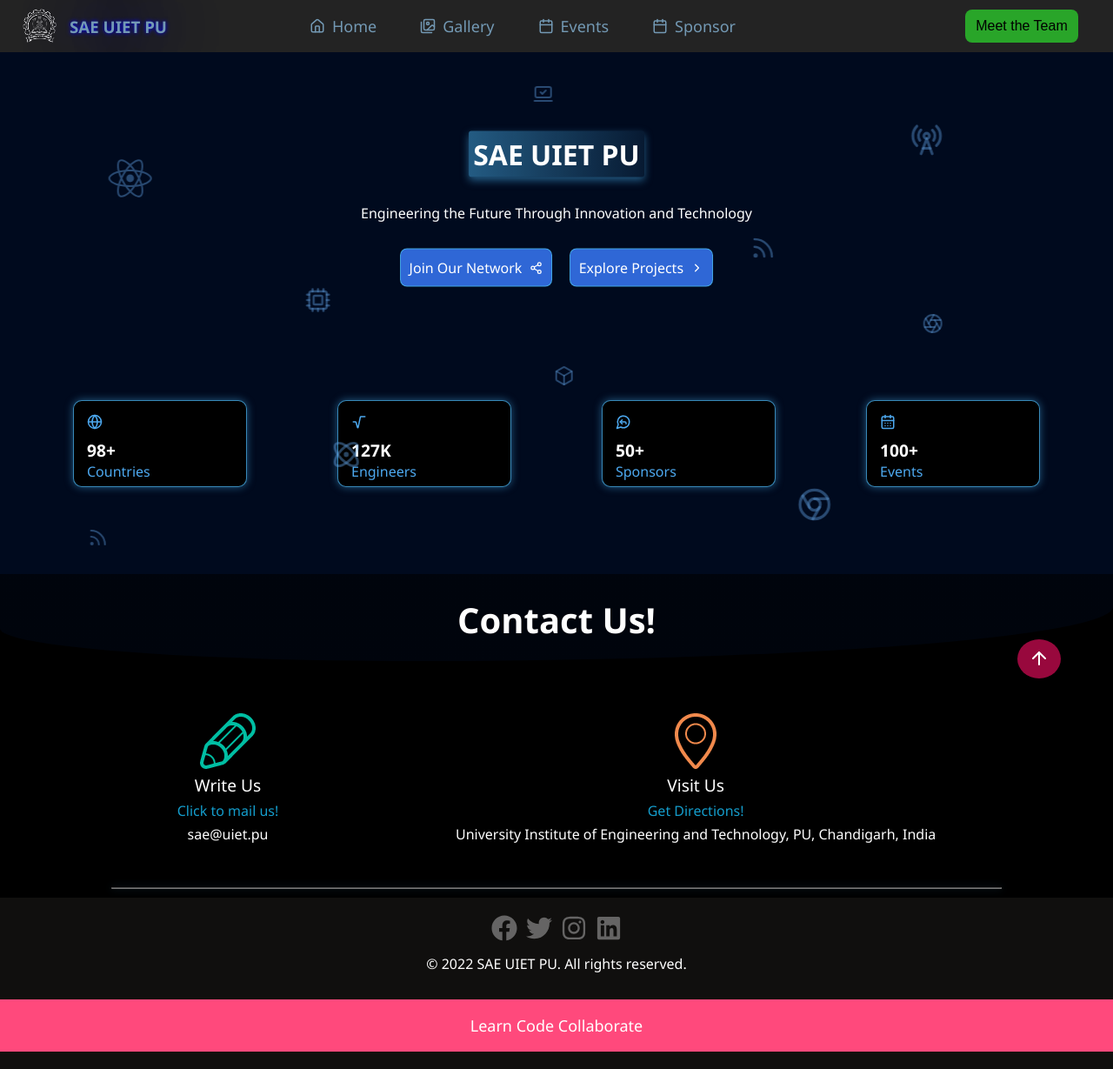
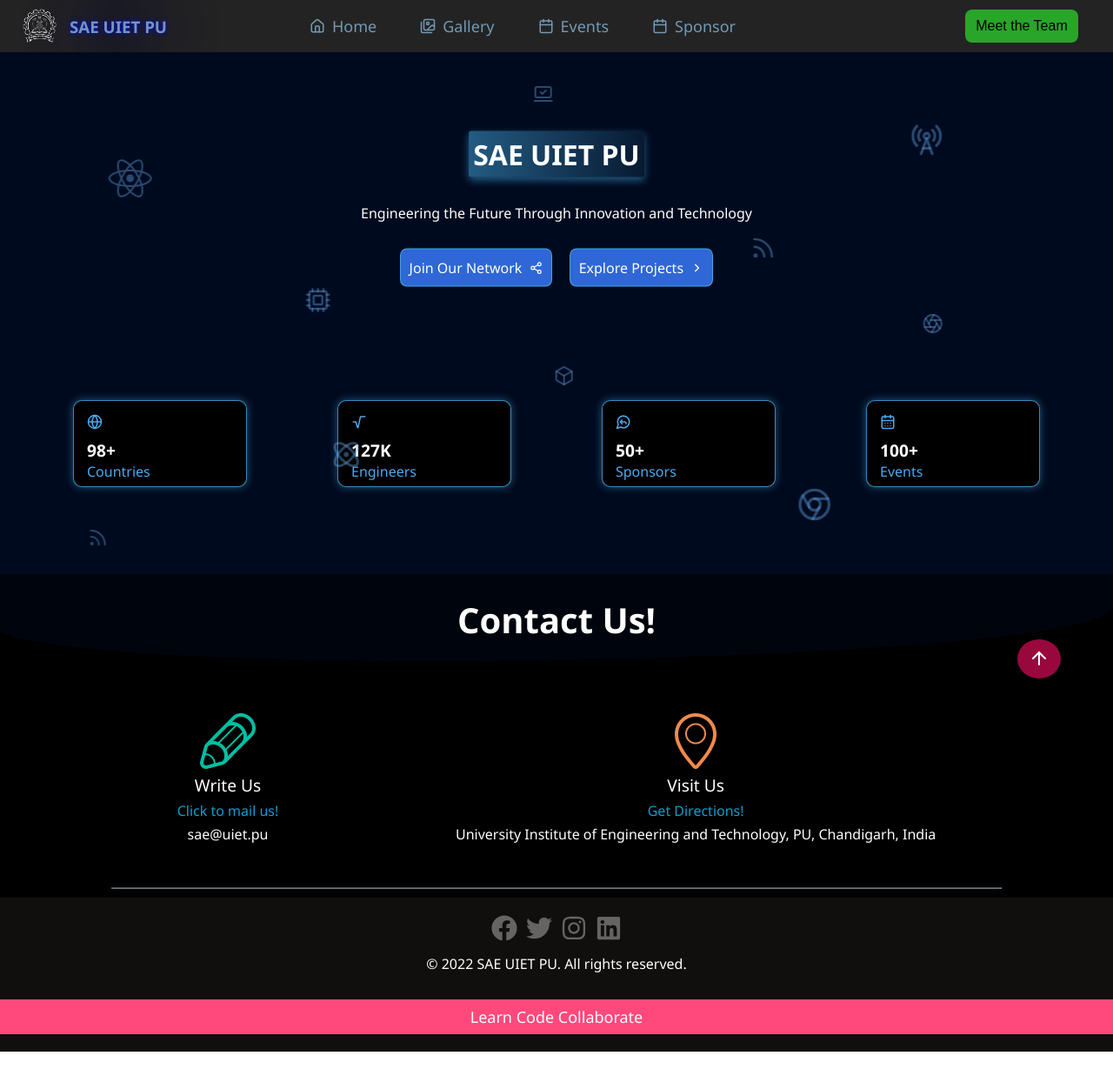
Before and after one commit to Alpha-One-sae/Website-redesign, a React (Create React App) app: page / in a window 1280 px wide. Shown: the whole page at 87% size. Built offline with nearby package versions, Linux system fonts and the light colour scheme.

Commit message:
Home page design

```diff
--- a/src/pages/Home.css
+++ b/src/pages/Home.css
@@ -316,7 +316,7 @@
   color: #FFFFFF;
   background-color: #FF497C;
   width:100vw ;
-  height: 60px;
+  height: 40px;
   text-align: center;
   display: flex;
   align-items: center;
```
